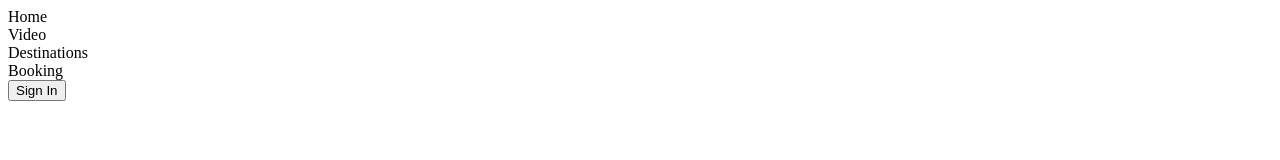
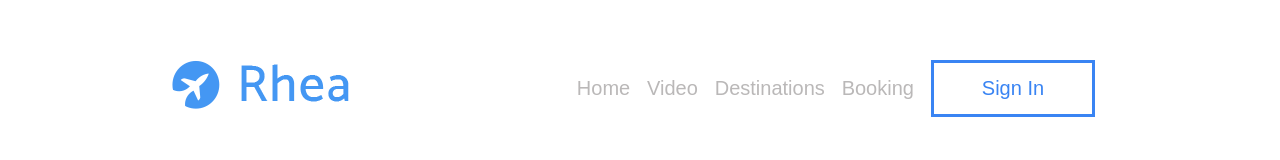
Before and after one commit to Anesthesia92/rhia, a plain HTML site: page index.html in a window 1280 px wide. Drawn offline with Linux system fonts and the light colour scheme.

Commit message:
header completed

```diff
--- a/css/style.sass
+++ b/css/style.sass
@@ -1 +1,38 @@
 $color: #ffffff
+$light: #bab8b8
+$blue: #3984f3
+
+body
+  width: auto
+  header
+    margin-top: 60px
+
+.Rhea
+  margin-left: 162px
+
+.header, .header-menu
+  display: flex
+
+.header-Rhea, .header-menu
+  width: 50%
+
+.header-menu
+  justify-content: space-evenly
+  font-family: nunito-sans-regular, sans-serif
+  align-items: center
+  font-size: 20px
+  margin-right: 160px
+  &__element
+   color: $light
+  .header-menu__element:hover
+    color: #5ba4f5
+
+.menu-button
+  padding: 14px 48px
+  background-color: $color
+  border: 3px solid $blue
+  color: $blue
+  font-size: 20px
+  font-family: nunito-semibold, sans-serif
+.menu-button:hover
+  font-weight: bold
--- a/index.html
+++ b/index.html
@@ -2,16 +2,16 @@
 <html lang="en">
   <head>
     <meta charset="UTF-8" />
-    <meta
-      name="viewport"
-      content="width=device-width, user-scalable=no, initial-scale=1.0, maximum-scale=1.0, minimum-scale=1.0"
-    />
-    <meta http-equiv="X-UA-Compatible" content="ie=edge" />
+    <link rel="stylesheet" href="css/style.css" />
     <title>Document</title>
   </head>
   <body>
-  <header>
-<div class="header-Rhea"></div>
+  <header class="header">
+<div class="header-Rhea">
+
+  <img class="Rhea" src="images/rhea.png" height="50" width="179" alt="Rhea"/>
+
+</div>
 
 <div class="header-menu">
 <div class="header-menu__element">Home</div>
@@ -19,7 +19,7 @@
   <div class="header-menu__element">Destinations</div>
   <div class="header-menu__element">Booking</div>
   <div class="header-menu__element">
-    <button type="button">Sign In</button>
+    <button type="button" class="menu-button">Sign In</button>
   </div>
 
 </div>
```
Also changed, not shown: css/style.css, fonts/nunito-semibold.ttf (added), 1 other file.
